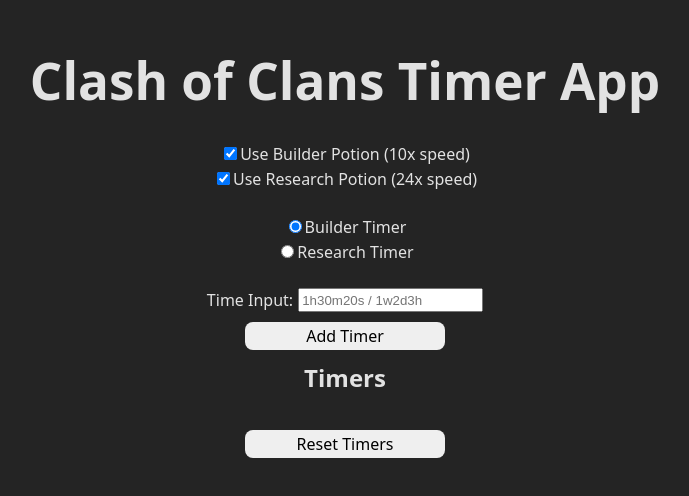
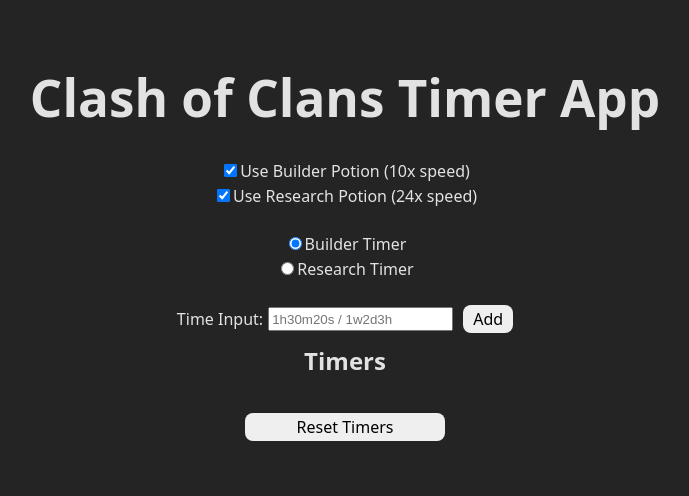
Before and after one commit to anthfgreco/clash-of-clans-timer, a React (Vite) app: page / in a window 1280 px wide. Shown: the part 162-658 px from the top of the page, without its empty margins (295-984 px from the left). Built offline with nearby package versions, Linux system fonts and the light colour scheme.

Commit message:
finalize styling, add favicon

```diff
--- a/index.html
+++ b/index.html
@@ -3,7 +3,7 @@
 <html lang="en">
   <head>
     <meta charset="UTF-8" />
-    <link rel="icon" type="image/svg+xml" href="/vite.svg" />
+    <link rel="icon" type="image/svg+xml" href="/clash.png" />
     <meta name="viewport" content="width=device-width, initial-scale=1.0" />
     <title>Clash of Clans Timer App</title>
   </head>
--- a/src/App.tsx
+++ b/src/App.tsx
@@ -201,9 +201,10 @@
       <div
         style={{
           display: "flex",
-          flexDirection: "column",
+          flexDirection: "row",
           gap: "10px",
           alignItems: "center",
+          justifyContent: "center",
         }}
       >
         <label
@@ -228,11 +229,11 @@
         <button
           onClick={handleAddTimer}
           style={{
-            width: "200px",
+            width: "50px",
             padding: "2px",
           }}
         >
-          Add Timer
+          Add
         </button>
       </div>
 
@@ -261,7 +262,9 @@
                   border: "none",
                   color: "red",
                   fontWeight: "bold",
+                  fontSize: "20px",
                   cursor: "pointer",
+                  padding: "4px",
                 }}
               >
                 ×
```
Also changed, not shown: public/clash.png (added).
